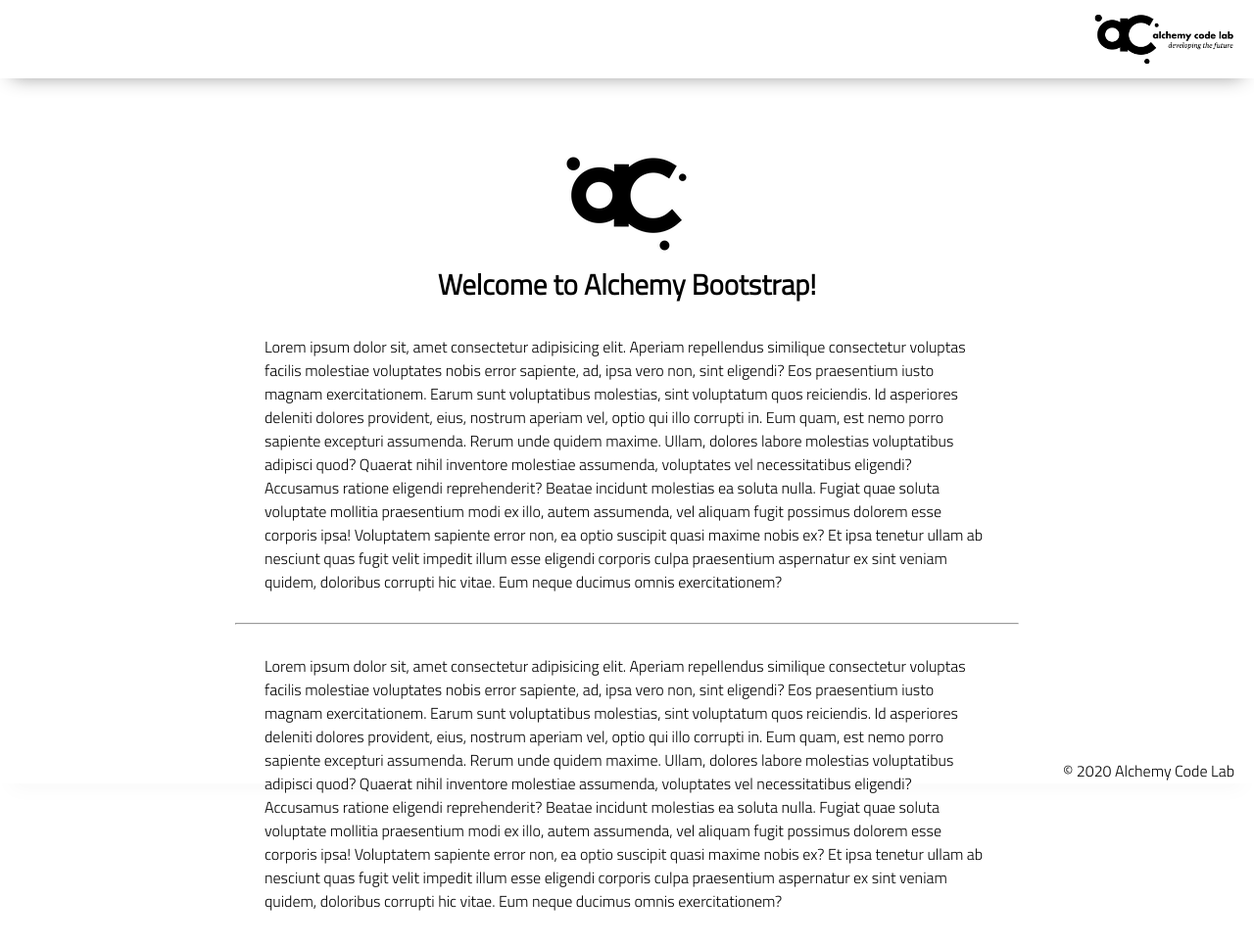
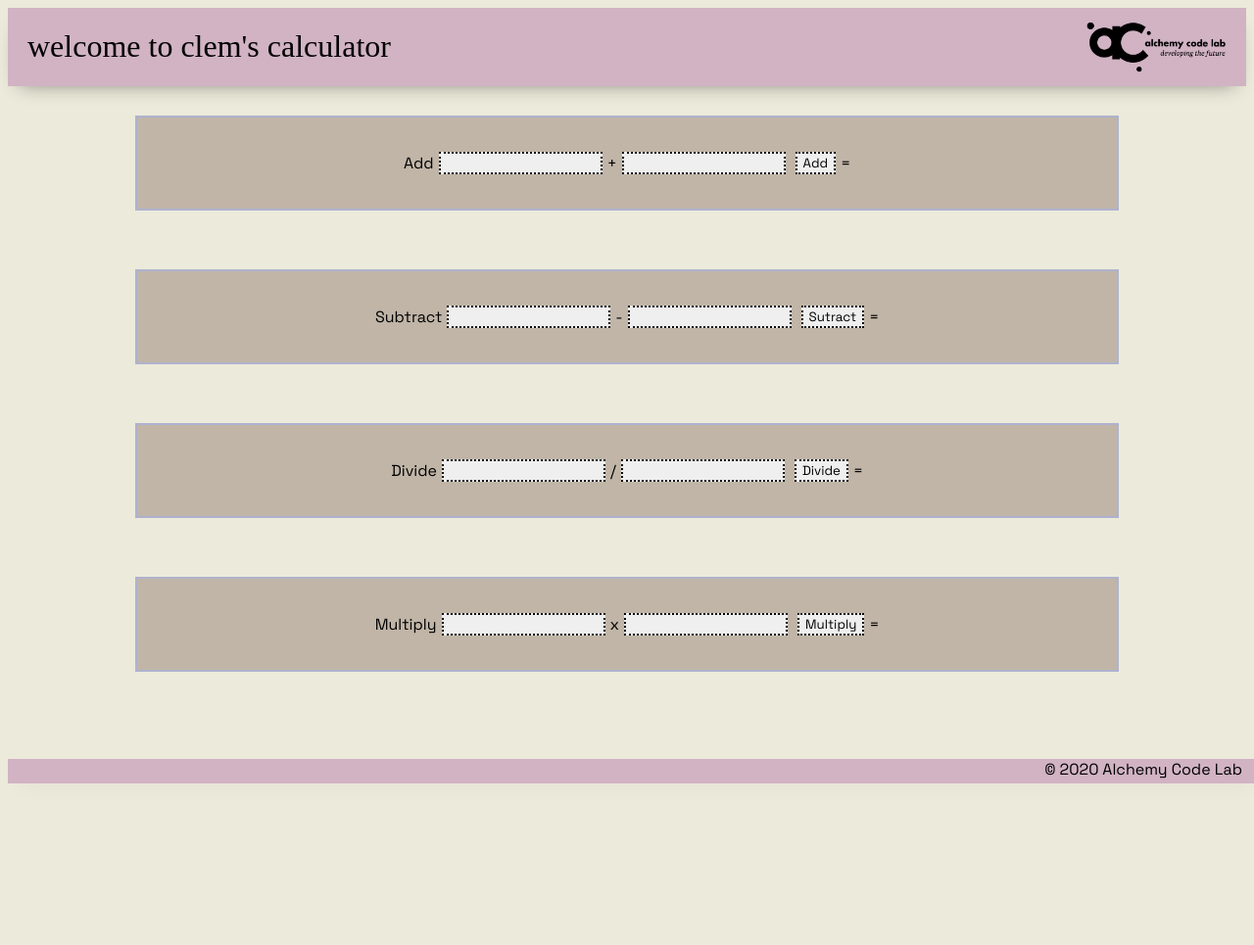
Before and after one commit to clemhepburn/lab-03b-calculator, a plain HTML site: page index.html in a window 1280 px wide. Shown: the whole page at 98% size. After the commit the page ends 800 px from the top, so only its background shows below. Drawn offline with Linux system fonts and the light colour scheme.

Commit message:
make the calculator

```diff
--- a/app.js
+++ b/app.js
@@ -1,5 +1,36 @@
 // import functions and grab DOM elements
-
+const addInputOne = document.getElementById('first-add-value');
+const addInputTwo = document.getElementById('second-add-value');
+const subtractInputOne = document.getElementById('first-sub-value');
+const subtractInputTwo = document.getElementById('second-sub-value');
+const divideInputOne = document.getElementById('first-div-value');
+const divideInputTwo = document.getElementById('second-div-value');
+const multiplyInputOne = document.getElementById('first-mult-value');
+const multiplyInputTwo = document.getElementById('second-mult-value');
+const addButton = document.getElementById('add');
+const subtractButton = document.getElementById('subtract');
+const divideButton = document.getElementById('divide');
+const multiplyButton = document.getElementById('multiply');
+const sumDiv = document.getElementById('sum');
+const differenceDiv = document.getElementById('difference');
+const quotientDiv = document.getElementById('quotient');
+const productDiv = document.getElementById('product');
 // initialize state
 
 // set event listeners to update state and DOM
+addButton.addEventListener('click', () => {
+    const sum = Number(addInputOne.value) + Number(addInputTwo.value);
+    sumDiv.textContent = sum;
+});
+subtractButton.addEventListener('click', () => {
+    const difference = Number(subtractInputOne.value) - Number(subtractInputTwo.value);
+    differenceDiv.textContent = difference;
+});
+divideButton.addEventListener('click', () => {
+    const quotient = Number(divideInputOne.value) / Number(divideInputTwo.value);
+    quotientDiv.textContent = quotient;
+});
+multiplyButton.addEventListener('click', () => {
+    const product = Number(multiplyInputOne.value) * Number(multiplyInputTwo.value);
+    productDiv.textContent = product;
+});
--- a/index.html
+++ b/index.html
@@ -6,43 +6,51 @@
     <meta name="viewport" content="width=device-width, initial-scale=1.0">
     <meta http-equiv="X-UA-Compatible" content="ie=edge">
     <link href="https://fonts.googleapis.com/css2?family=Titillium+Web:wght@300&display=swap" rel="stylesheet">
-    <link rel="stylesheet" href="styles/reset.css">
+    <link rel="preconnect" href="https://fonts.gstatic.com">
+<link href="https://fonts.googleapis.com/css2?family=Space+Grotesk&display=swap" rel="stylesheet">
+
     <link rel="stylesheet" href="styles/style.css">
-    <link rel="stylesheet" href="styles/home.css">
+
     <title>Document</title>
 </head>
 
 <body>
     <header>
+        <h1>welcome to clem's calculator</h1>
         <div class="gutter-right logo">
             <img src="assets/big-logo.png"/>
         </div>
     </header>
     <main>
-        <section class="main-section">
-            <img class="main-logo" src="assets/alchemy-logo.png"/>
-            <h2>
-                Welcome to Alchemy Bootstrap!
-            </h2>
+        <!-- we need two inputs and a button-->
+        <section id="addition">Add
+            <input id="first-add-value">   +
+            <input id="second-add-value">
+            <button id="add">Add</button>   =
+            <div id="sum"></div>
+        </section>
 
-            <content>
-            <p>
-                Lorem ipsum dolor sit, amet consectetur adipisicing elit. Aperiam repellendus similique consectetur voluptas facilis molestiae voluptates nobis error sapiente, ad, ipsa vero non, sint eligendi? Eos praesentium iusto magnam exercitationem.
-                Earum sunt voluptatibus molestias, sint voluptatum quos reiciendis. Id asperiores deleniti dolores provident, eius, nostrum aperiam vel, optio qui illo corrupti in. Eum quam, est nemo porro sapiente excepturi assumenda.
-                Rerum unde quidem maxime. Ullam, dolores labore molestias voluptatibus adipisci quod? Quaerat nihil inventore molestiae assumenda, voluptates vel necessitatibus eligendi? Accusamus ratione eligendi reprehenderit? Beatae incidunt molestias ea soluta nulla.
-                Fugiat quae soluta voluptate mollitia praesentium modi ex illo, autem assumenda, vel aliquam fugit possimus dolorem esse corporis ipsa! Voluptatem sapiente error non, ea optio suscipit quasi maxime nobis ex?
-                Et ipsa tenetur ullam ab nesciunt quas fugit velit impedit illum esse eligendi corporis culpa praesentium aspernatur ex sint veniam quidem, doloribus corrupti hic vitae. Eum neque ducimus omnis exercitationem?
-            </p>
-            <hr />
-            <p>
-                Lorem ipsum dolor sit, amet consectetur adipisicing elit. Aperiam repellendus similique consectetur voluptas facilis molestiae voluptates nobis error sapiente, ad, ipsa vero non, sint eligendi? Eos praesentium iusto magnam exercitationem.
-                Earum sunt voluptatibus molestias, sint voluptatum quos reiciendis. Id asperiores deleniti dolores provident, eius, nostrum aperiam vel, optio qui illo corrupti in. Eum quam, est nemo porro sapiente excepturi assumenda.
-                Rerum unde quidem maxime. Ullam, dolores labore molestias voluptatibus adipisci quod? Quaerat nihil inventore molestiae assumenda, voluptates vel necessitatibus eligendi? Accusamus ratione eligendi reprehenderit? Beatae incidunt molestias ea soluta nulla.
-                Fugiat quae soluta voluptate mollitia praesentium modi ex illo, autem assumenda, vel aliquam fugit possimus dolorem esse corporis ipsa! Voluptatem sapiente error non, ea optio suscipit quasi maxime nobis ex?
-                Et ipsa tenetur ullam ab nesciunt quas fugit velit impedit illum esse eligendi corporis culpa praesentium aspernatur ex sint veniam quidem, doloribus corrupti hic vitae. Eum neque ducimus omnis exercitationem?
-            </p>
+        <section id="subtraction">Subtract
+            <input id="first-sub-value">   -
+            <input id="second-sub-value">
+            <button id="subtract">Sutract</button>   =
+            <div id="difference"></div>
+        </section>
 
+        <section id="division">Divide
+            <input id="first-div-value">   /
+            <input id="second-div-value">
+            <button id="divide">Divide</button>   =
+            <div id="quotient"></div>
         </section>
+
+        <section id="multiplication">Multiply
+            <input id="first-mult-value">   x
+            <input id="second-mult-value">
+            <button id="multiply">Multiply</button>   =
+            <div id="product"></div>
+        </section>
+
     </main>
     <footer>
         <div class="copy gutter-right">&copy; 2020 Alchemy Code Lab</div>
--- a/styles/style.css
+++ b/styles/style.css
@@ -6,20 +6,21 @@ body {
     --color3: hsla(200, 61%, 56%, 1);
     --color4: hsla(187, 41%, 94%, 1);
     --color5: hsla(170, 28%, 95%, 1); */
-/*
-    /* --color1: hsla(45, 86%, 83%, 1);
-    --color2: hsla(135, 65%, 98%, 1);
-    --color3: hsla(315, 37%, 86%, 1);
-    --color4: hsla(45, 73%, 98%, 1);
-    --color5: hsla(224, 40%, 79%, 1); */
+    --color1: rgb(175, 178, 207);
+    --color2: rgb(236, 234, 218);
+    --color3: hsla(326, 25%, 76%, 1);
+    --color4: rgb(180, 201, 198);
+    --color5: rgb(192, 181, 167);
+
 
     --header-height: 80px;
     --shadow: 0px 10px 20px -12px rgba(0,0,0,0.45);
     --gutter: 30px;
     --footer-height: 25px;
 
-    font-family: 'Titillium Web', sans-serif;
+    font-family: 'Space Grotesk', monospace;
     background-color: var(--color2);
+
 }
 
 main {
@@ -35,7 +36,7 @@ section {
     width: 1000px;
     max-width: 80%;
     display: flex;
-    flex-direction: column;
+    flex-direction: row;
     justify-content: center;
     align-items: center;
     padding-top: var(--gutter);
@@ -47,10 +48,13 @@ section {
 
 header {
     display: flex;
-    justify-content: flex-end;
+    justify-content: space-between;
     background-color: var(--color3);
     height: var(--header-height);
     box-shadow: var(--shadow);
+    padding-left: 20px;
+    font-family:'Times New Roman', Times, serif;
+
 }
 
 footer {
@@ -60,7 +64,9 @@ footer {
     box-shadow: var(--shadow);
 }
 
-
+h1 {
+    font-weight: 300;
+}
 h2 {
     font-size: 1.8rem;
     font-weight: bold;
@@ -87,6 +93,26 @@ content {
 p {
     margin: var(--gutter);
 }
+
+button, input {
+font-family: 'Space Grotesk', monospace;
+border: 2px dotted black;
+margin: 5px;
+background-color: #efefef;
+
+}
+
+button:focus {
+    outline: none;
+    background-color: #efefef!important;
+}
+
+input:focus {
+    outline: none;
+    background-color: #efefef!important;
+}
+
+
 
 footer {
     position: fixed;
```
